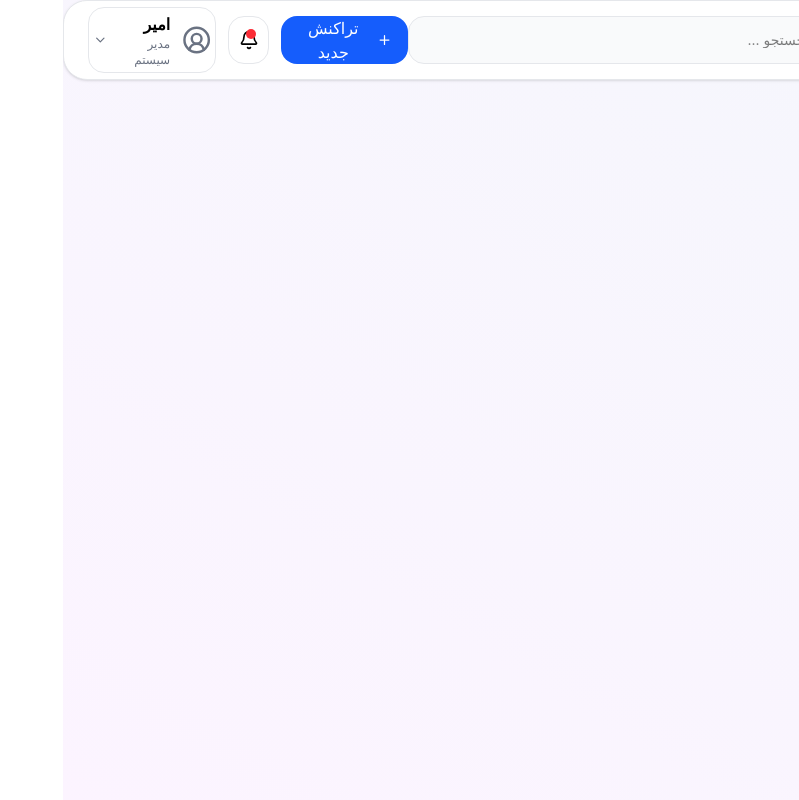
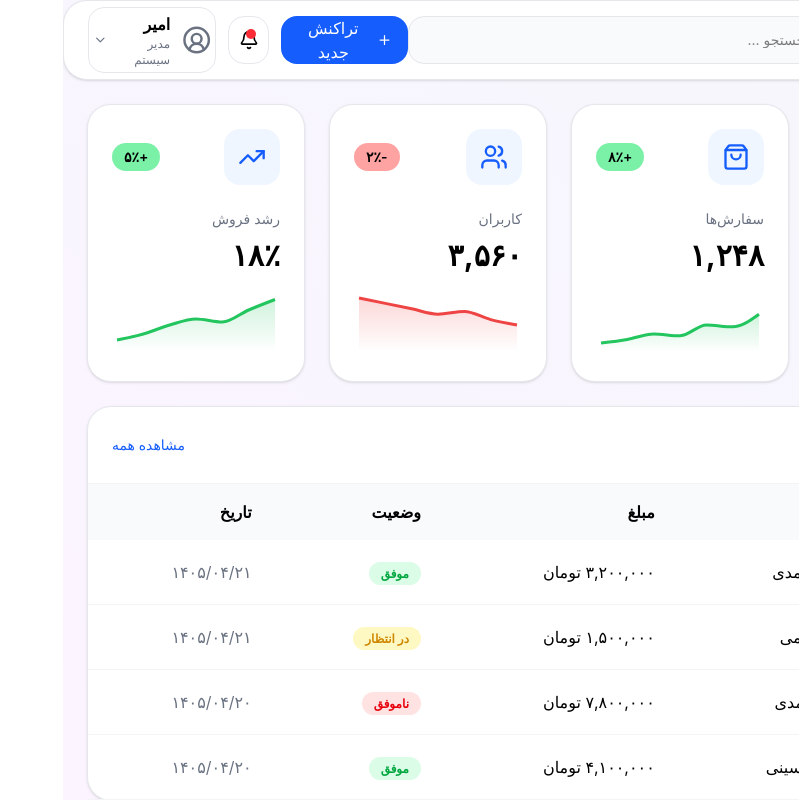
Before and after one commit to AmirInCode/Admin-Panel-React, a React (Vite) app: page / in a window 1280 px wide. Shown: the whole page, without its empty margins (481-1280 px from the left). Built offline with nearby package versions, Linux system fonts and the light colour scheme.

Commit message:
created dashboard page

```diff
--- a/package.json
+++ b/package.json
@@ -16,7 +16,8 @@
     "react": "^19.2.7",
     "react-dom": "^19.2.7",
     "react-hot-toast": "^2.6.0",
-    "react-router-dom": "^7.18.1"
+    "react-router-dom": "^7.18.1",
+    "recharts": "^3.9.2"
   },
   "devDependencies": {
     "@eslint/js": "^10.0.1",
--- /dev/null
+++ b/src/pages/Dashboard/components/MiniChart.jsx
@@ -0,0 +1,46 @@
+import {
+  Area,
+  AreaChart,
+  ResponsiveContainer,
+} from "recharts";
+
+const MiniChart = ({ data, positive }) => {
+  return (
+    <div className="mt-5 h-16">
+      <ResponsiveContainer width="100%" height="100%">
+        <AreaChart data={data}>
+          <defs>
+            <linearGradient
+              id={`gradient-${positive}`}
+              x1="0"
+              y1="0"
+              x2="0"
+              y2="1"
+            >
+              <stop
+                offset="0%"
+                stopColor={positive ? "#22c55e" : "#ef4444"}
+                stopOpacity={0.35}
+              />
+              <stop
+                offset="100%"
+                stopColor={positive ? "#22c55e" : "#ef4444"}
+                stopOpacity={0}
+              />
+            </linearGradient>
+          </defs>
+
+          <Area
+            type="monotone"
+            dataKey="value"
+            stroke={positive ? "#22c55e" : "#ef4444"}
+            strokeWidth={3}
+            fill={`url(#gradient-${positive})`}
+          />
+        </AreaChart>
+      </ResponsiveContainer>
+    </div>
+  );
+};
+
+export default MiniChart;
--- /dev/null
+++ b/src/pages/Dashboard/components/RecentTransactions/RecentTransactions.jsx
@@ -0,0 +1,43 @@
+import TransactionRow from "./TransactionRow";
+import transactionsData from "./transactionsData";
+
+const RecentTransactions = () => {
+  return (
+    <div className="col-span-12 rounded-3xl border border-gray-200 bg-white shadow-sm ">
+      <div className="flex items-center justify-between border-b border-gray-100 p-6">
+        <h2 className="text-lg font-bold">
+          آخرین تراکنش‌ها
+        </h2>
+
+        <button className="text-sm font-medium text-blue-600">
+          مشاهده همه
+        </button>
+      </div>
+
+      <div className="overflow-x-auto">
+        <table className="w-full">
+          <thead className="bg-gray-50">
+            <tr>
+              <th className="px-6 py-4 text-right">شماره</th>
+              <th className="px-6 py-4 text-right">کاربر</th>
+              <th className="px-6 py-4 text-right">مبلغ</th>
+              <th className="px-6 py-4 text-right">وضعیت</th>
+              <th className="px-6 py-4 text-right">تاریخ</th>
+            </tr>
+          </thead>
+
+          <tbody>
+            {transactionsData.map((item) => (
+              <TransactionRow
+                key={item.id}
+                item={item}
+              />
+            ))}
+          </tbody>
+        </table>
+      </div>
+    </div>
+  );
+};
+
+export default RecentTransactions;
--- /dev/null
+++ b/src/pages/Dashboard/components/RecentTransactions/TransactionRow.jsx
@@ -0,0 +1,35 @@
+const TransactionRow = ({ item }) => {
+  return (
+    <tr className="border-b border-gray-100 transition hover:bg-gray-50">
+      <td className="px-6 py-5">{item.id}</td>
+
+      <td className="px-6 py-5 font-medium">
+        {item.customer}
+      </td>
+
+      <td className="px-6 py-5">
+        {item.amount}
+      </td>
+
+      <td className="px-6 py-5">
+        <span
+          className={`rounded-full px-3 py-1 text-xs font-semibold ${
+            item.status === "موفق"
+              ? "bg-green-100 text-green-600"
+              : item.status === "در انتظار"
+              ? "bg-yellow-100 text-yellow-600"
+              : "bg-red-100 text-red-600"
+          }`}
+        >
+          {item.status}
+        </span>
+      </td>
+
+      <td className="px-6 py-5 text-gray-500">
+        {item.date}
+      </td>
+    </tr>
+  );
+};
+
+export default TransactionRow;
--- /dev/null
+++ b/src/pages/Dashboard/components/RecentTransactions/transactionsData.js
@@ -0,0 +1,32 @@
+const transactionsData = [
+  {
+    id: "#12548",
+    customer: "علی محمدی",
+    amount: "۳,۲۰۰,۰۰۰ تومان",
+    status: "موفق",
+    date: "۱۴۰۵/۰۴/۲۱",
+  },
+  {
+    id: "#12549",
+    customer: "رضا کریمی",
+    amount: "۱,۵۰۰,۰۰۰ تومان",
+    status: "در انتظار",
+    date: "۱۴۰۵/۰۴/۲۱",
+  },
+  {
+    id: "#12550",
+    customer: "سارا احمدی",
+    amount: "۷,۸۰۰,۰۰۰ تومان",
+    status: "ناموفق",
+    date: "۱۴۰۵/۰۴/۲۰",
+  },
+  {
+    id: "#12551",
+    customer: "محمد حسینی",
+    amount: "۴,۱۰۰,۰۰۰ تومان",
+    status: "موفق",
+    date: "۱۴۰۵/۰۴/۲۰",
+  },
+];
+
+export default transactionsData;
--- /dev/null
+++ b/src/pages/Dashboard/components/RevenueChart.jsx
@@ -0,0 +1,62 @@
+import {
+  ResponsiveContainer,
+  AreaChart,
+  Area,
+  XAxis,
+  Tooltip,
+} from "recharts";
+
+const data = [
+  { name: "فروردین", revenue: 120 },
+  { name: "اردیبهشت", revenue: 180 },
+  { name: "خرداد", revenue: 150 },
+  { name: "تیر", revenue: 250 },
+  { name: "مرداد", revenue: 220 },
+  { name: "شهریور", revenue: 320 },
+];
+
+const RevenueChart = () => {
+  return (
+    <div className="col-span-12 rounded-3xl border border-gray-200 bg-white p-6 shadow-sm xl:col-span-8">
+      <div className="mb-6 flex items-center justify-between">
+        <div>
+          <h2 className="text-lg font-bold">درآمد ماهانه</h2>
+          <p className="text-sm text-gray-500">
+            عملکرد ۶ ماه اخیر
+          </p>
+        </div>
+      </div>
+
+      <div className="h-80">
+        <ResponsiveContainer width="100%" height="100%">
+          <AreaChart data={data}>
+            <defs>
+              <linearGradient id="colorRevenue" x1="0" y1="0" x2="0" y2="1">
+                <stop offset="0%" stopColor="#2563eb" stopOpacity={0.4} />
+                <stop offset="100%" stopColor="#2563eb" stopOpacity={0} />
+              </linearGradient>
+            </defs>
+
+            <XAxis
+              dataKey="name"
+              axisLine={false}
+              tickLine={false}
+            />
+
+            <Tooltip />
+
+            <Area
+              type="monotone"
+              dataKey="revenue"
+              stroke="#2563eb"
+              strokeWidth={3}
+              fill="url(#colorRevenue)"
+            />
+          </AreaChart>
+        </ResponsiveContainer>
+      </div>
+    </div>
+  );
+};
+
+export default RevenueChart;
--- /dev/null
+++ b/src/pages/Dashboard/components/StatsCards.jsx
@@ -0,0 +1,37 @@
+
+import MiniChart from "./MiniChart";
+
+
+const StatsCards = ({ card }) => {
+    const Icon = card.icon;
+    return (
+        <div className="rounded-3xl border border-gray-200 bg-white p-6 shadow-sm transition hover:-translate-y-1 hover:shadow-md">
+
+            <div className="flex items-center justify-between">
+
+                <div className="flex h-14 w-14 items-center justify-center rounded-2xl bg-blue-50 text-blue-600">
+
+                    <Icon size={28} />
+                </div>
+
+                <span
+                    className={`rounded-full px-3 py-1 text-sm font-semibold ${card.positive ? 'bg-green-300' : 'bg-red-300' }`}
+                >
+                    {card.change}
+                </span>
+            </div>
+
+            <div className="mt-6">
+                <p className="text-sm text-gray-500">{card.title}</p>
+
+                <h2 className="mt-2 text-3xl font-bold">{card.value}</h2>
+            </div>
+            <MiniChart
+                data={card.chartData}
+                positive={card.positive}
+            />
+        </div>
+    );
+};
+
+export default StatsCards;
--- a/src/pages/Dashboard/index.jsx
+++ b/src/pages/Dashboard/index.jsx
@@ -1,9 +1,23 @@
+import RecentTransactions from "./components/RecentTransactions/RecentTransactions";
+import StatsCards from "./components/StatsCards";
+import statsData from "./statsData";
+
 const Dashboard = () => {
     return (
-        <div>
-            Dashboard
+        <div className="space-y-6">
+            <div className="grid grid-cols-1 gap-6 md:grid-cols-2 xl:grid-cols-4">
+                {statsData.map((card) => (
+                    <StatsCards key={card.id} card={card} />
+                ))}
+            </div>
+
+
+
+            <div className="grid w-full grid-cols-12 gap-6">
+                <RecentTransactions/>
+            </div>
         </div>
-     );
+    );
 }
 
 export default Dashboard;
--- /dev/null
+++ b/src/pages/Dashboard/statsData.js
@@ -0,0 +1,79 @@
+import {
+  DollarSign,
+  ShoppingBag,
+  Users,
+  TrendingUp,
+} from "lucide-react";
+
+const statsData = [
+  {
+    id: 1,
+    title: "درآمد کل",
+    value: "۲۴۵ میلیون",
+    change: "+۱۲٪",
+    positive: true,
+    icon: DollarSign,
+    chartData: [
+      { value: 15 },
+      { value: 22 },
+      { value: 18 },
+      { value: 30 },
+      { value: 26 },
+      { value: 40 },
+      { value: 48 },
+    ],
+  },
+  {
+    id: 2,
+    title: "سفارش‌ها",
+    value: "۱,۲۴۸",
+    change: "+۸٪",
+    positive: true,
+    icon: ShoppingBag,
+    chartData: [
+      { value: 10 },
+      { value: 14 },
+      { value: 20 },
+      { value: 18 },
+      { value: 30 },
+      { value: 28 },
+      { value: 42 },
+    ],
+  },
+  {
+    id: 3,
+    title: "کاربران",
+    value: "۳,۵۶۰",
+    change: "-۲٪",
+    positive: false,
+    icon: Users,
+    chartData: [
+      { value: 40 },
+      { value: 36 },
+      { value: 32 },
+      { value: 28 },
+      { value: 30 },
+      { value: 24 },
+      { value: 20 },
+    ],
+  },
+  {
+    id: 4,
+    title: "رشد فروش",
+    value: "۱۸٪",
+    change: "+۵٪",
+    positive: true,
+    icon: TrendingUp,
+    chartData: [
+      { value: 8 },
+      { value: 12 },
+      { value: 18 },
+      { value: 22 },
+      { value: 20 },
+      { value: 28 },
+      { value: 35 },
+    ],
+  },
+];
+
+export default statsData;
```
Also changed, not shown: 1 other file (tests, documents, lock files or other folders).
